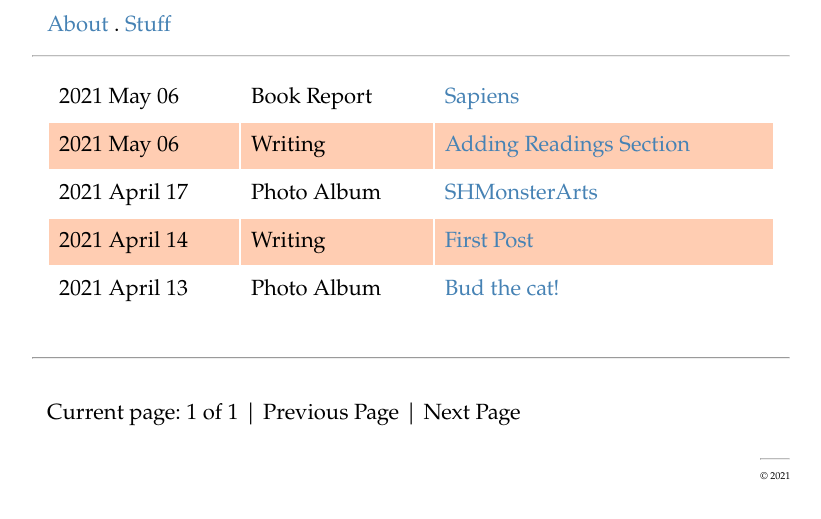
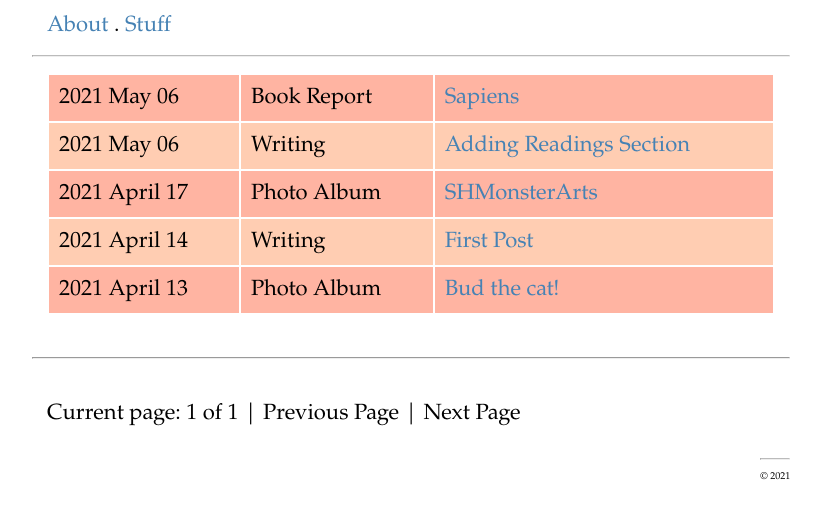
Before and after one commit to acurtiz/acurtiz.github.io, a Jekyll site: the page built from blog/index.html, in a window 1280 px wide. Shown: the top 519 px of the page, without its empty margins (229-1050 px from the left). Built offline with Jekyll 4.4.1, drawn with Linux system fonts in a browser that asks for light colours; the list of posts is cut into pages by our own code.

Commit message:
Update color scheme.

```diff
--- a/_sass/main.scss
+++ b/_sass/main.scss
@@ -39,6 +39,10 @@ tr {
 
 tr:nth-child(even) {
     background-color: #ffcdb2;
+}
+
+tr:nth-child(odd) {
+    background-color: #ffb4a2;
 }
 
 td {
```
